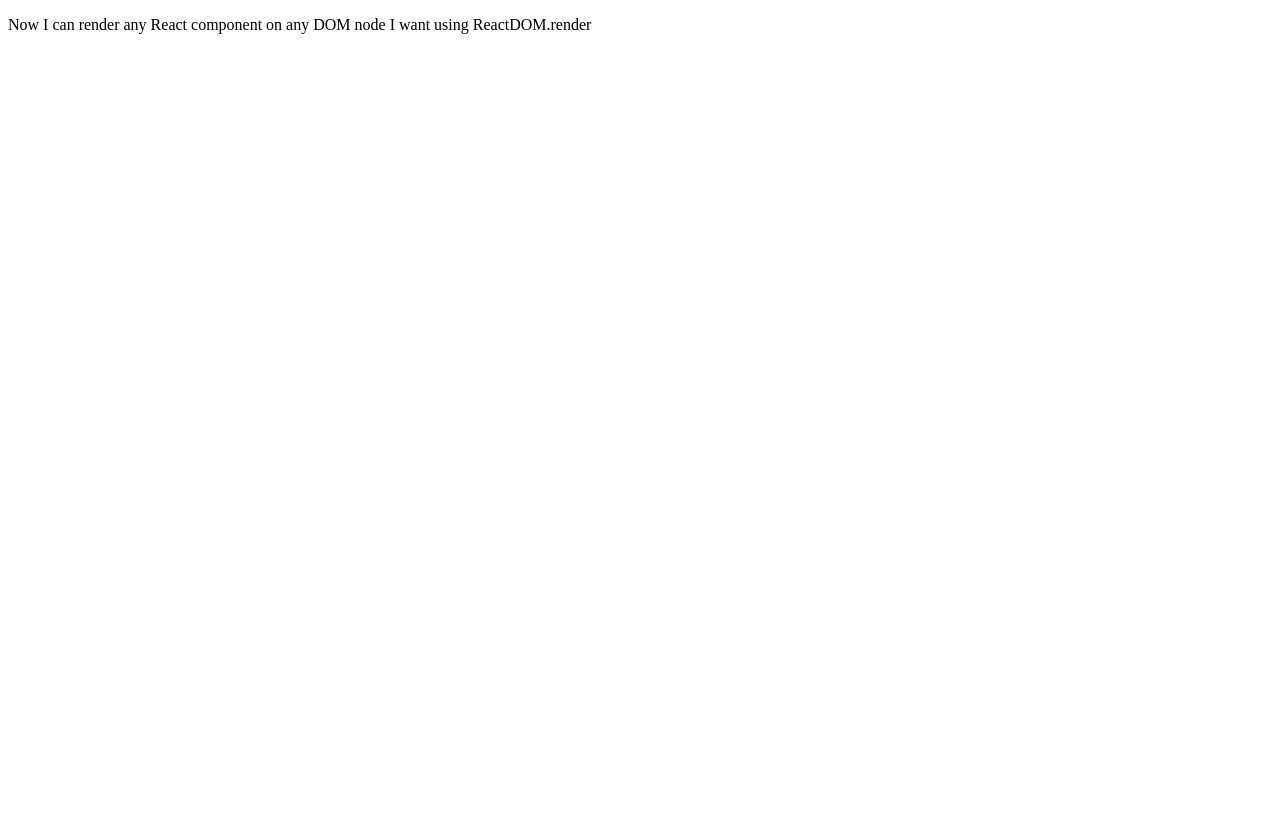
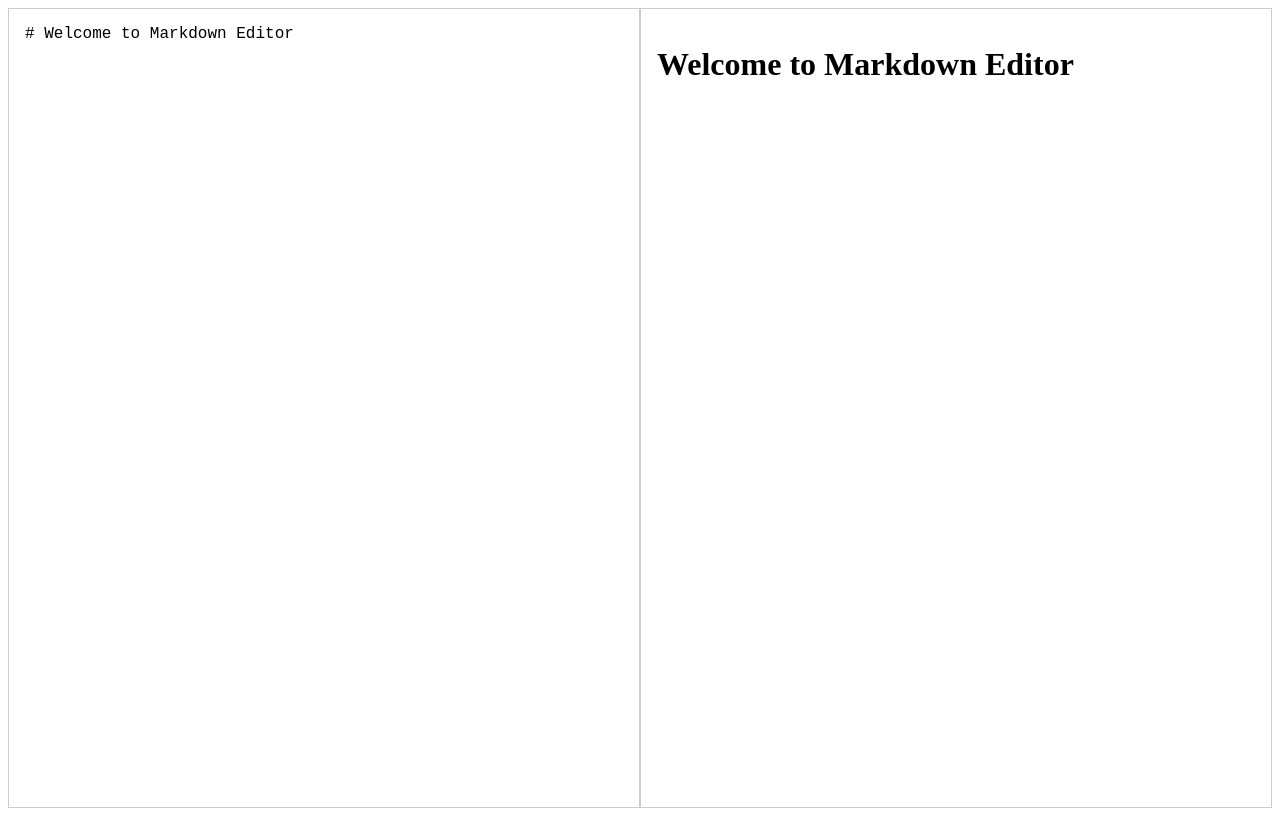
Before and after one commit to acciojob/markdown-madhukayal88-glitch, a React app: page / in a window 1280 px wide. Built offline with nearby package versions, Linux system fonts and the light colour scheme.

Commit message:
Markdown Editor implementation

```diff
--- a/package.json
+++ b/package.json
@@ -12,12 +12,13 @@
   "author": "",
   "license": "ISC",
   "dependencies": {
+    "css-loader": "^4.3.0",
     "cypress": "^9.5.0",
-    "css-loader": "^4.3.0",
     "jest-junit": "^11.1.0",
     "jsdom": "^16.4.0",
     "react": "^16.13.1",
     "react-dom": "^16.13.1",
+    "react-markdown": "^8.0.7",
     "style-loader": "^1.2.1",
     "webpack-cli": "^3.3.12"
   },
--- a/src/components/App.js
+++ b/src/components/App.js
@@ -1,11 +1,12 @@
 import React from "react";
+import MarkdownEditor from "./MarkdownEditor";
+import "../styles/App.css";
 
 function App() {
   return (
-    <p>
-      Now I can render any React component on any DOM node I want using
-      ReactDOM.render
-    </p>
+    <div className="app">
+      <MarkdownEditor />
+    </div>
   );
 }
 
--- /dev/null
+++ b/src/components/MarkdownEditor.js
@@ -0,0 +1,27 @@
+import React, { useState, useEffect } from "react";
+import ReactMarkdown from "react-markdown";
+
+function MarkdownEditor() {
+  const [markdown, setMarkdown] = useState("# Welcome to Markdown Editor");
+  const [preview, setPreview] = useState("");
+
+  useEffect(() => {
+    setPreview(markdown);
+  }, [markdown]);
+
+  return (
+    <>
+      <textarea
+        className="textarea"
+        value={markdown}
+        onChange={(e) => setMarkdown(e.target.value)}
+      />
+
+      <div className="preview">
+        <ReactMarkdown>{preview}</ReactMarkdown>
+      </div>
+    </>
+  );
+}
+
+export default MarkdownEditor;
--- a/src/index.html
+++ b/src/index.html
@@ -2,7 +2,8 @@
 <html lang="en">
 <head>
   <meta charset="UTF-8" />
-  <title>React Boilerplate</title>
+  <meta name="viewport" content="width=device-width, initial-scale=1.0" />
+  <title>Markdown Editor</title>
 </head>
 <body>
   <div id="root"></div>
--- a/src/styles/App.css
+++ b/src/styles/App.css
@@ -1,12 +1,24 @@
-h1 {
-    color: #27aedb;
-    text-align: center;
-    }
+.app {
+  display: flex;
+  width: 100%;
+  height: 100vh;
+}
 
+.textarea {
+  width: 50%;
+  padding: 16px;
+  font-size: 16px;
+  border: 1px solid #ccc;
+  resize: none;
+}
 
-button{
-    color: #27aedb;
-    text-align: center;
-    justify-content: center;
-    align-items: center;
+.preview {
+  width: 50%;
+  padding: 16px;
+  border: 1px solid #ccc;
+  overflow: auto;
 }
+
+.loading {
+  text-align: center;
+}
```
Also changed, not shown: 1 other file (tests, documents, lock files or other folders).
